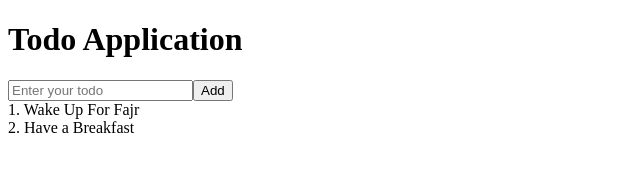
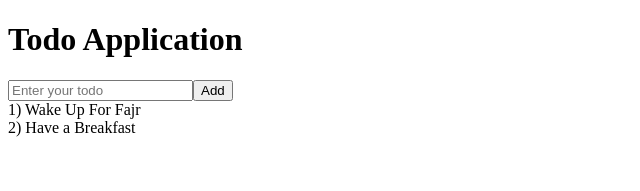
Before and after one commit to Wasif-Tai/React---Created-a-Notes-App, a React (Vite) app: page / in a window 1280 px wide. Shown: the top 191 px of the page, without its empty margins (0-640 px from the left). Built offline with nearby package versions, Linux system fonts and the light colour scheme.

Commit message:
{UPDATE} Structural Changes

```diff
--- a/src/App.jsx
+++ b/src/App.jsx
@@ -36,7 +36,7 @@ function Todos() {
         {todos.map((data, index) => {
           return (
             <div>
-              {index + 1}. {data.title}
+              {index + 1 + ")"} {data.title}
             </div>
           );
         })}
```
